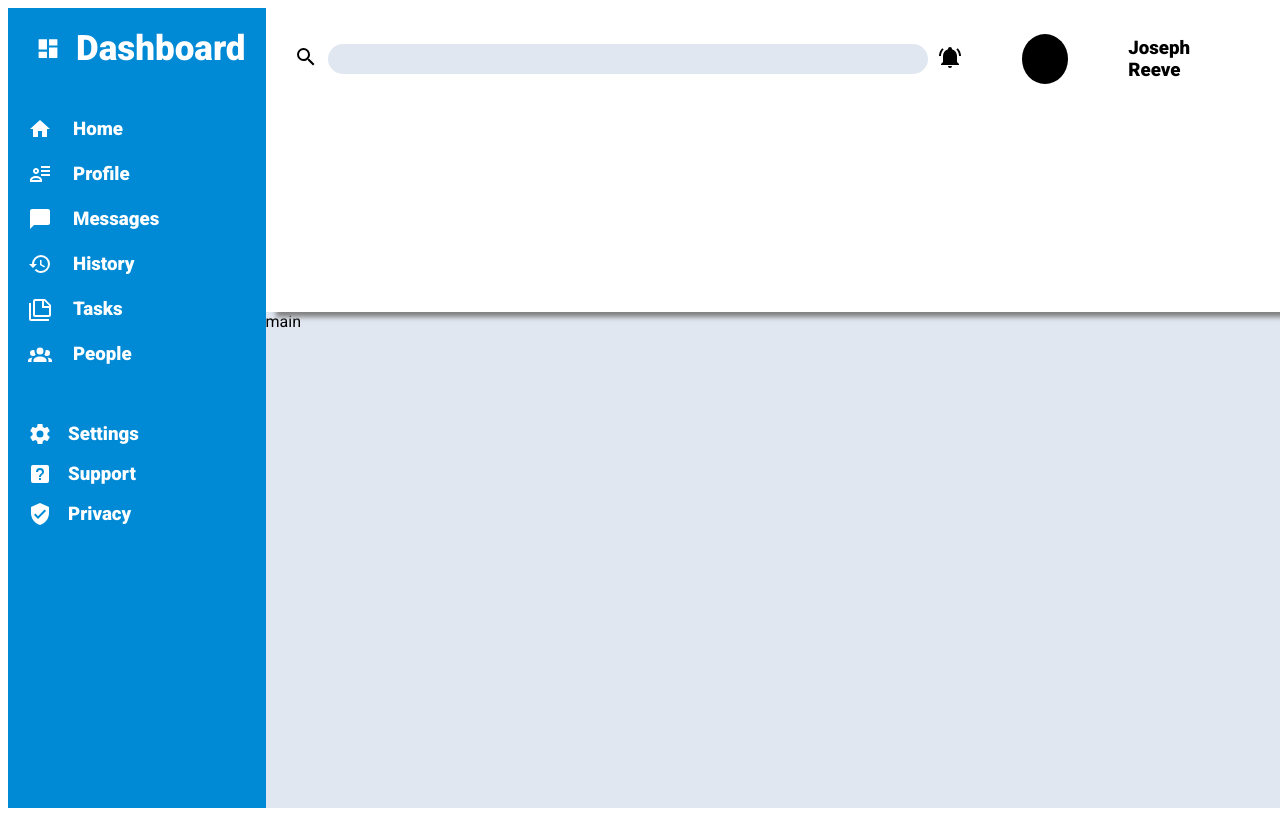
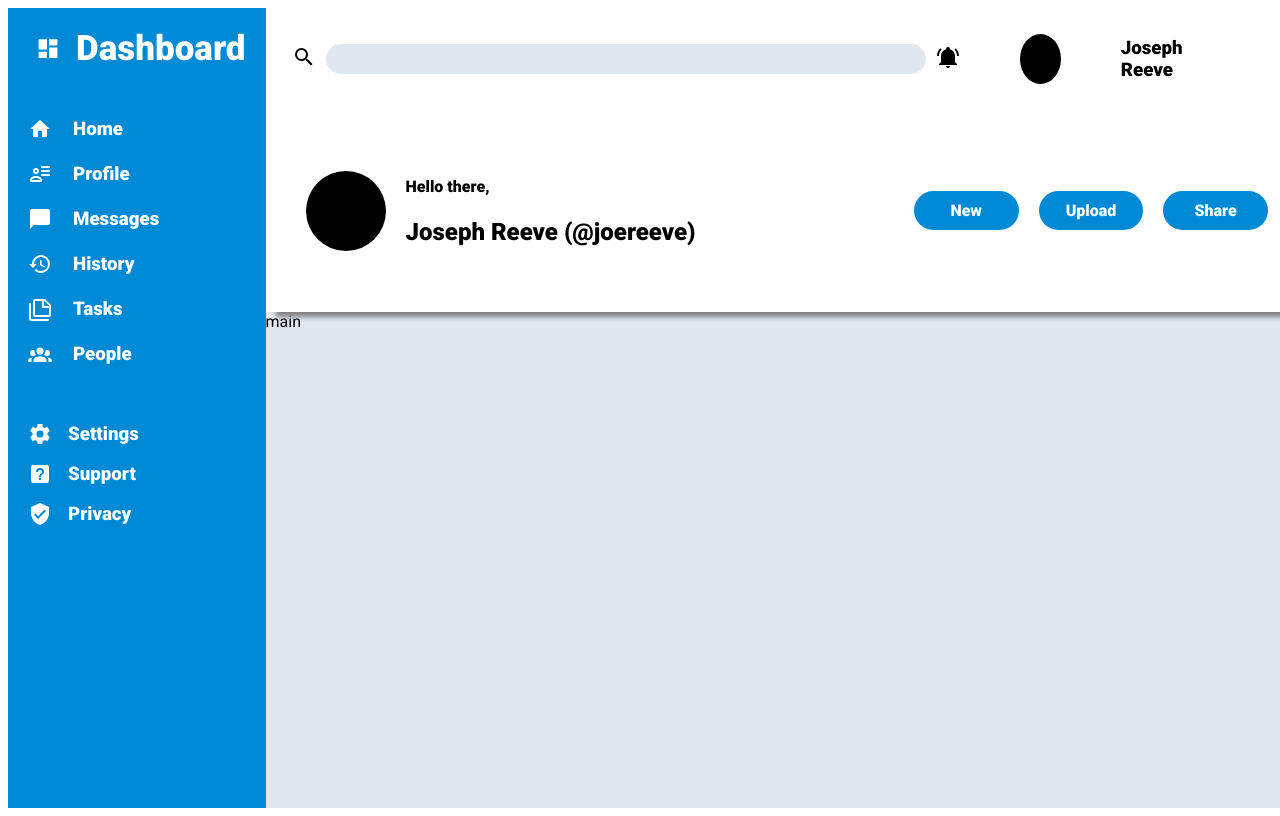
Before and after one commit to JoeReeve/admin-dashboard, a plain HTML site: page index.html in a window 1280 px wide. Drawn offline with Linux system fonts and the light colour scheme.

Commit message:
Added second row to the header

```diff
--- a/index.html
+++ b/index.html
@@ -33,6 +33,18 @@
                 </div>
             </div>
             <div class="row2">
+                <div class="profile">
+                    <div class="bigPic">
+                        <img src="./imgs/swordfish.jpeg" alt="profile pic">
+                    </div>
+                    <div class="name">
+                        <h4>Hello there,</h4>
+                        <h2>Joseph Reeve (@joereeve)</h2>
+                    </div>
+                </div>
+                <div class="headerBtn">New</div>
+                <div class="headerBtn">Upload</div>
+                <div class="headerBtn">Share</div>
 
             </div>
         </div>
--- a/style.css
+++ b/style.css
@@ -22,6 +22,7 @@
     grid-template-columns: 1fr;
     grid-template-rows: 1fr 2fr;
     color: black;
+    padding-right: 20px;
 }
 
 .row1 {
@@ -62,14 +63,39 @@
     margin-right: 40px;
 }
 
-/* .profile img {
+.row2 {
+    display: grid;
+    grid-template-columns: 6fr 1fr 1fr 1fr;
+    align-items: center;
+    justify-content: start;
+    gap: 20px
+}
 
-        display: inline;
-        margin: 0 auto;
-        height: 100%;
-        width: auto;
+.bigPic {
+    width: 80px;
+    height: 80px;
+    position: relative;
+    overflow: hidden;
+    border-radius: 50%;
+    object-fit:scale-down;
+}
 
-} */
+.profile {
+    display: flex;
+    justify-content: start;
+    align-items: center;
+    gap: 20px;
+    margin-left: 40px
+}
+
+.headerBtn {
+    background-color: #008AD5;
+    border-radius: 20px;
+    padding: 10px;
+    color: white;
+    text-align: center;
+    font-weight: bold;
+}
 
 /* Sidebar */
 
```
